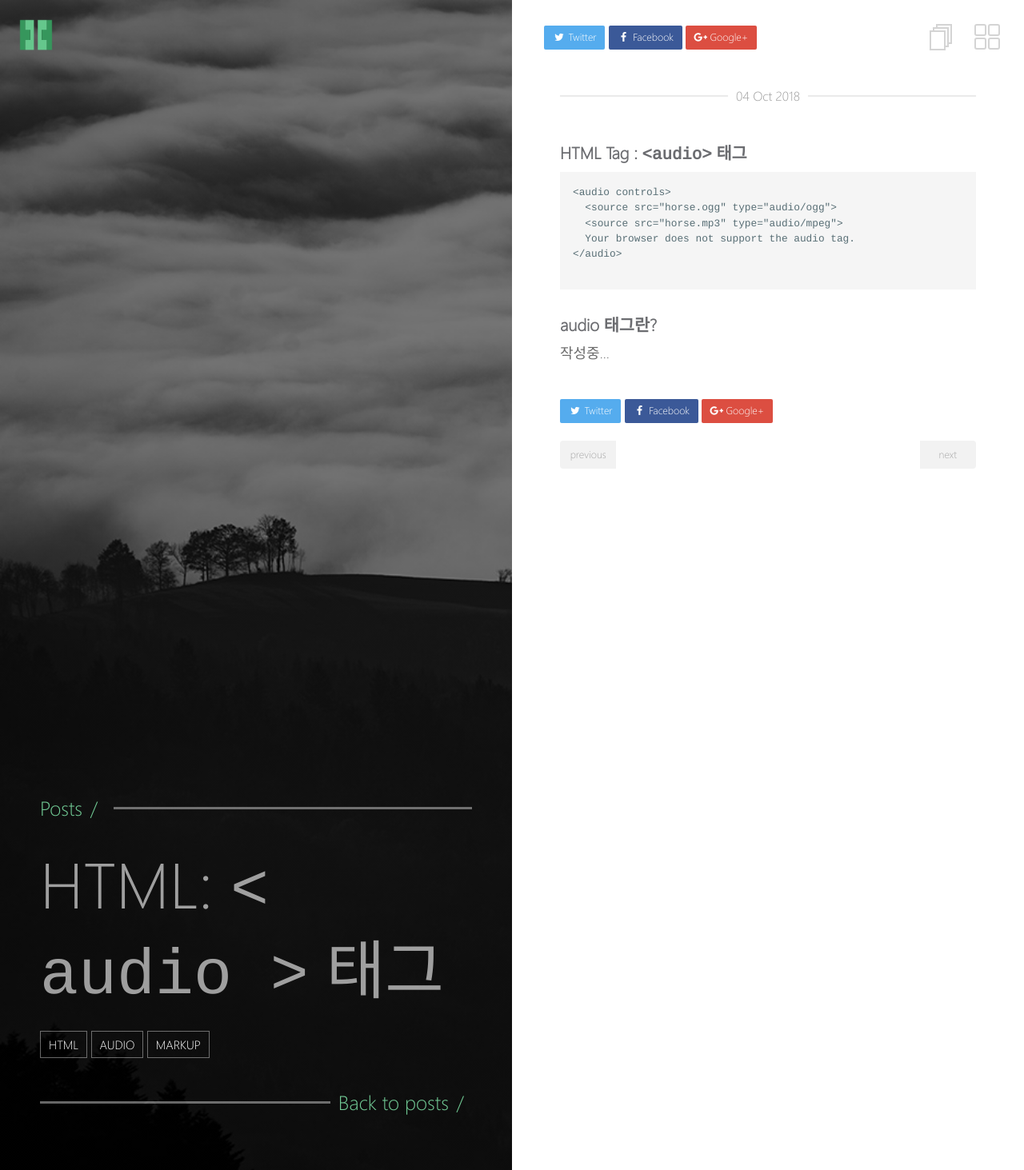
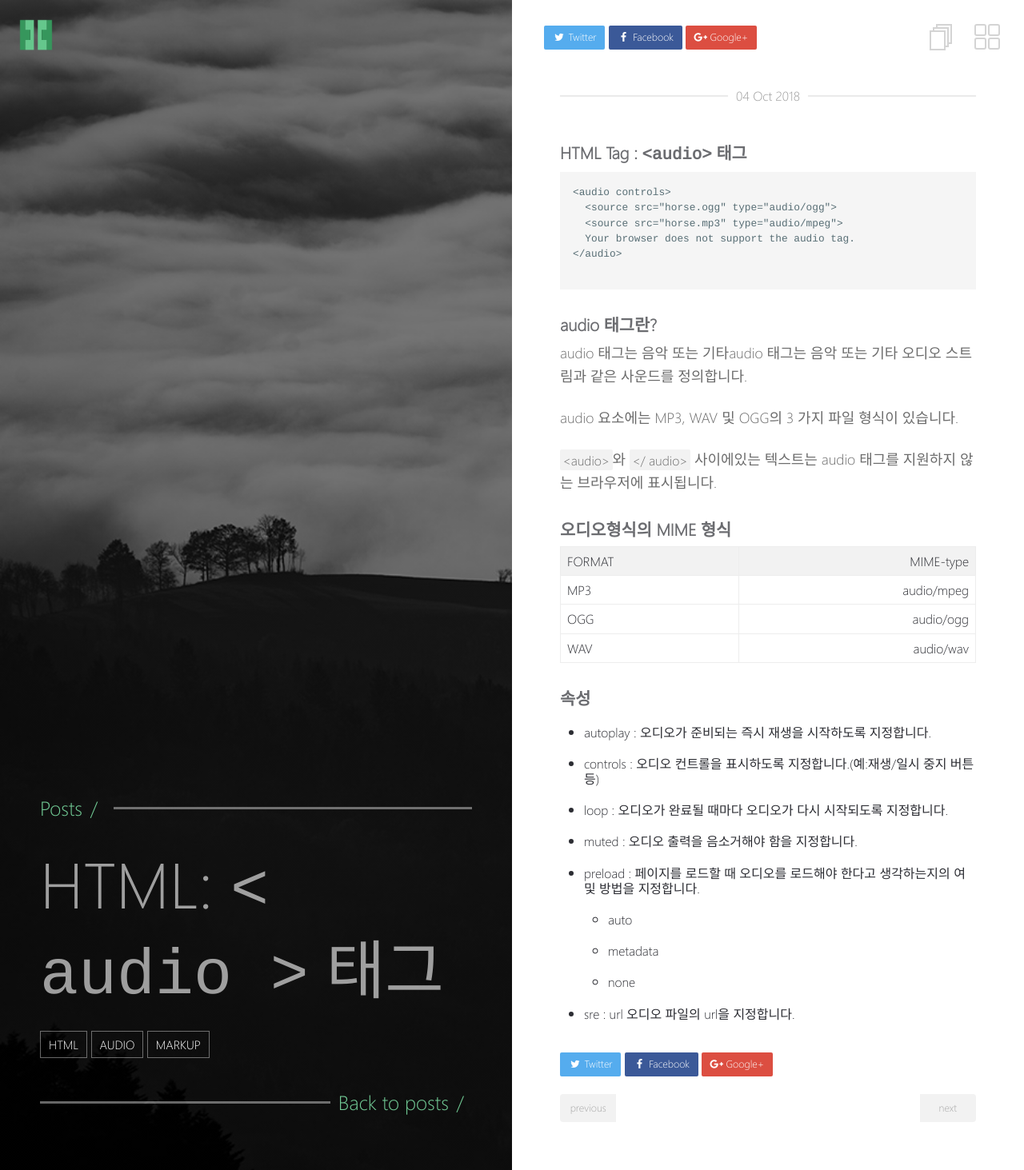
Before and after one commit to yubobae/yubobae.github.com, a Jekyll site: the page built from _posts/html/2018-10-04-audio.md, in a window 1280 px wide. Shown: the whole page at 80% size. Built offline with Jekyll 4.4.1, drawn with Linux system fonts in a browser that asks for light colours.

Commit message:
Update 2018-10-04-audio.md

````diff
--- a/_posts/html/2018-10-04-audio.md
+++ b/_posts/html/2018-10-04-audio.md
@@ -19,4 +19,29 @@ tags:
 ```
 ### audio 태그란?
 
-작성중...
+audio 태그는 음악 또는 기타audio 태그는 음악 또는 기타 오디오 스트림과 같은 사운드를 정의합니다.
+
+audio 요소에는 MP3, WAV 및 OGG의 3 가지 파일 형식이 있습니다.
+
+`<audio>`와 `</ audio>` 사이에있는 텍스트는 audio 태그를 지원하지 않는 브라우저에 표시됩니다.
+
+
+### 오디오형식의 MIME 형식
+
+FORMAT| MIME-type
+--------- | ---------
+MP3 | audio/mpeg
+OGG | audio/ogg
+WAV | audio/wav
+
+### 속성
+
++ autoplay : 오디오가 준비되는 즉시 재생을 시작하도록 지정합니다.
++ controls : 오디오 컨트롤을 표시하도록 지정합니다.(예:재생/일시 중지 버튼 등)
++ loop : 오디오가 완료될 때마다 오디오가 다시 시작되도록 지정합니다.
++ muted : 오디오 출력을 음소거해야 함을 지정합니다.
++ preload : 페이지를 로드할 때 오디오를 로드해야 한다고 생각하는지의 여 및 방법을 지정합니다.
+  - auto
+  - metadata
+  - none
++ sre : url 오디오 파일의 url을 지정합니다.
````
